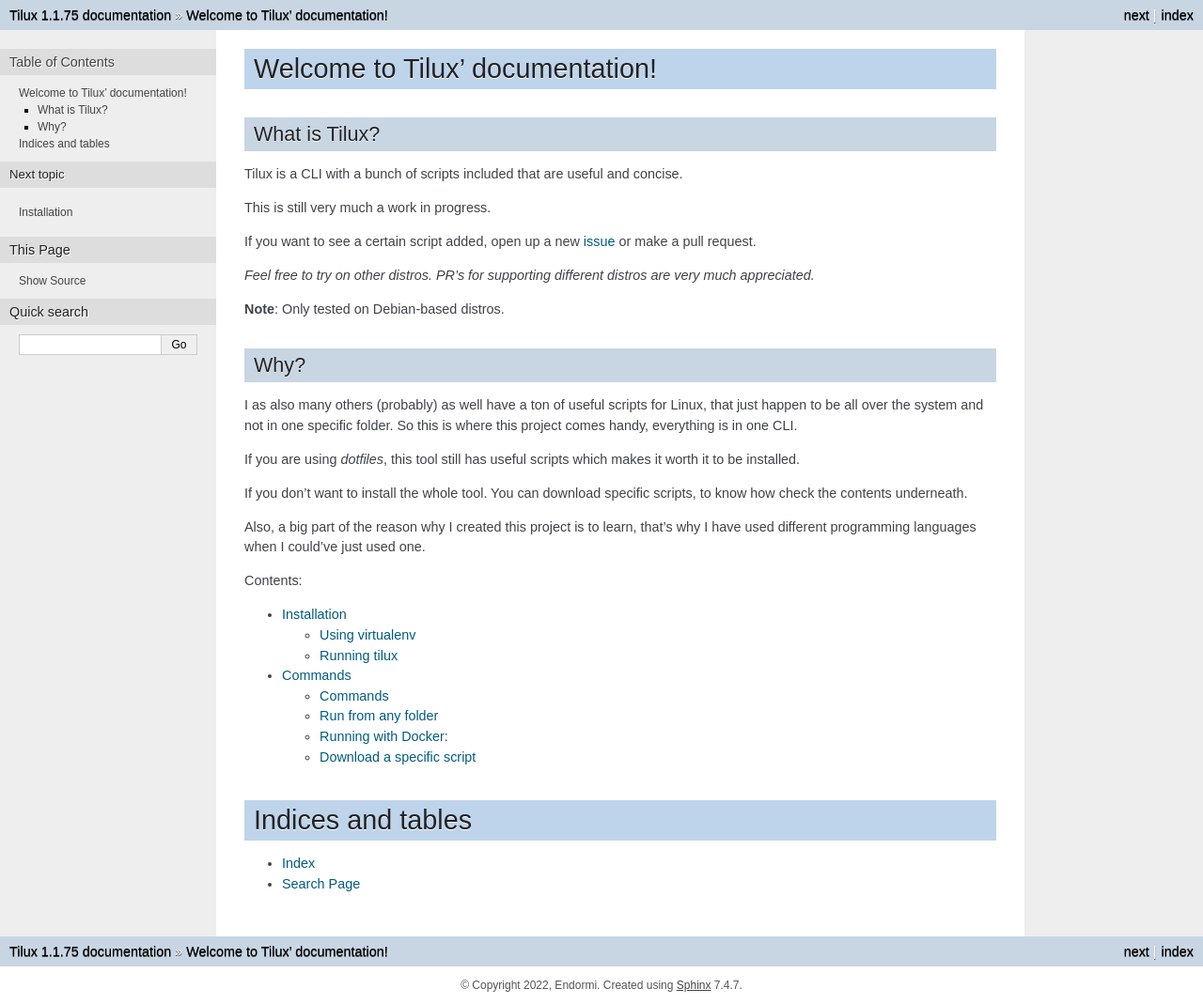
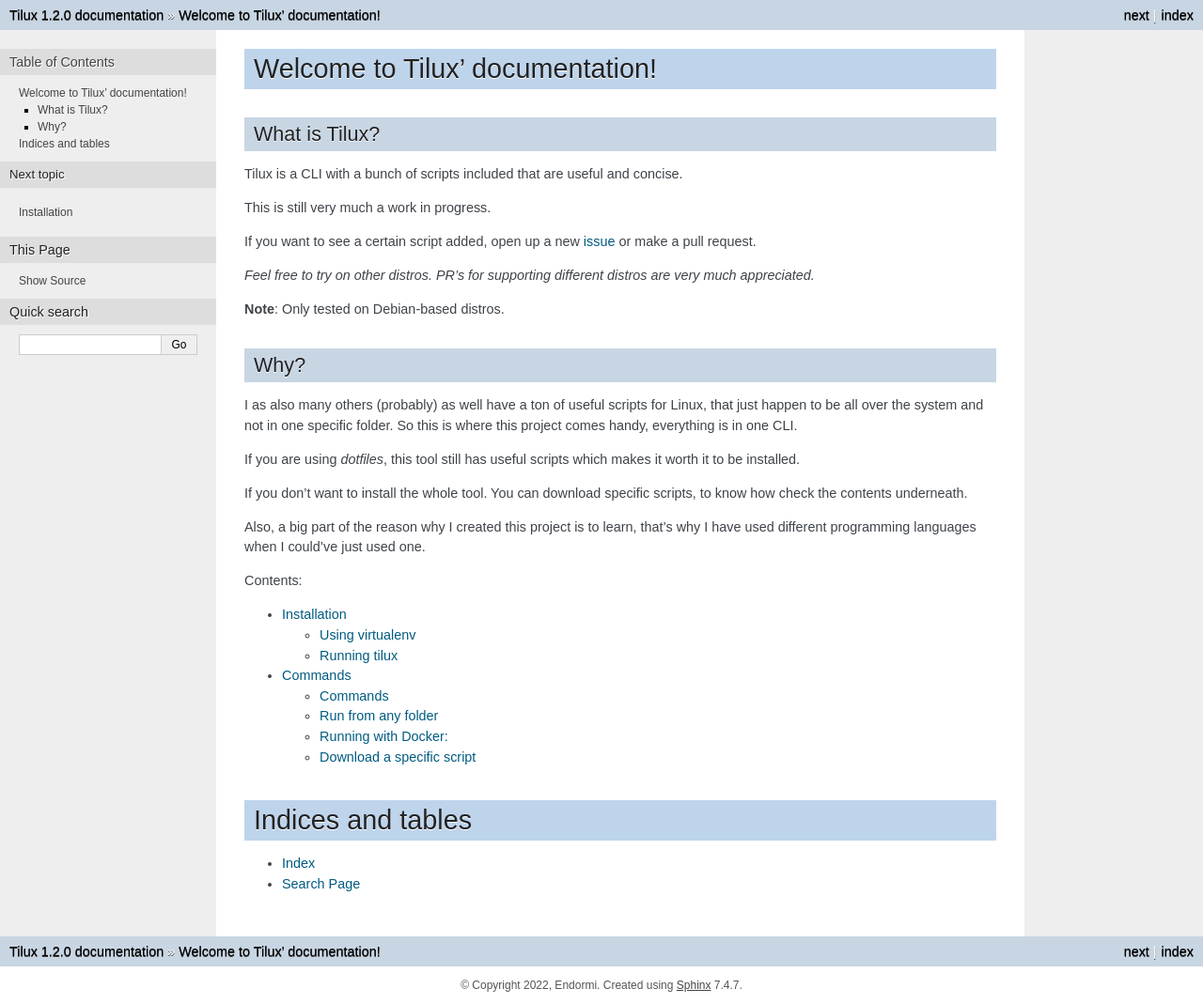
Before and after one commit to endormi/tilux, a Sphinx documentation site: the page built from docs/source/index.rst, in a window 1280 px wide. Shown: the whole page at 94% size. Built offline with Sphinx 7.4.7, drawn with Linux system fonts in a browser that asks for light colours.

Commit message:
Bump new version

```diff
--- a/docs/source/conf.py
+++ b/docs/source/conf.py
@@ -22,7 +22,7 @@
 author = 'Endormi'
 
 # The full version, including alpha/beta/rc tags
-release = '1.1.75'
+release = '1.2.0'
 
 
 # -- General configuration ---------------------------------------------------
```
Also changed, not shown: README.md (+1 -1 lines), 1 other file.
